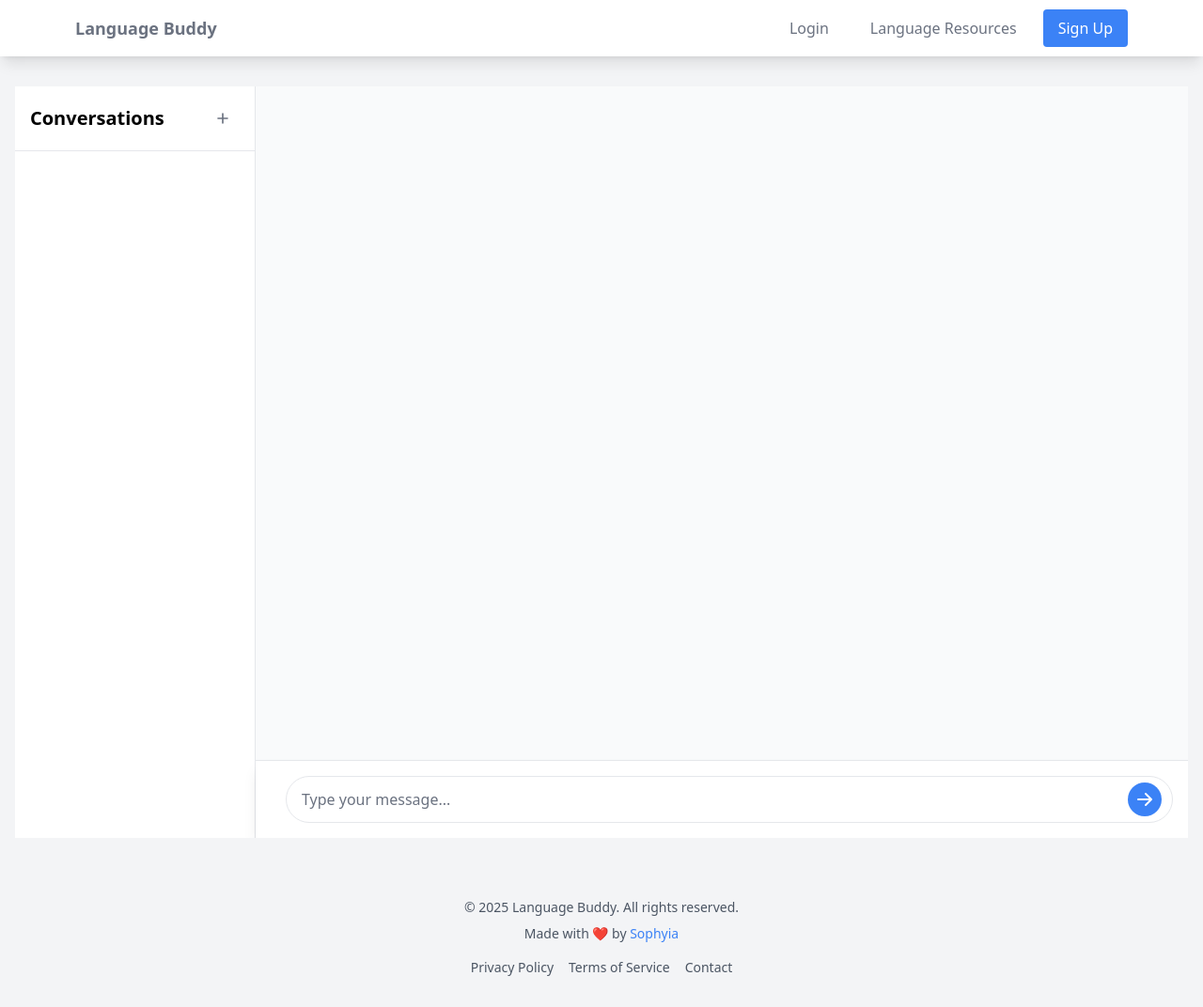
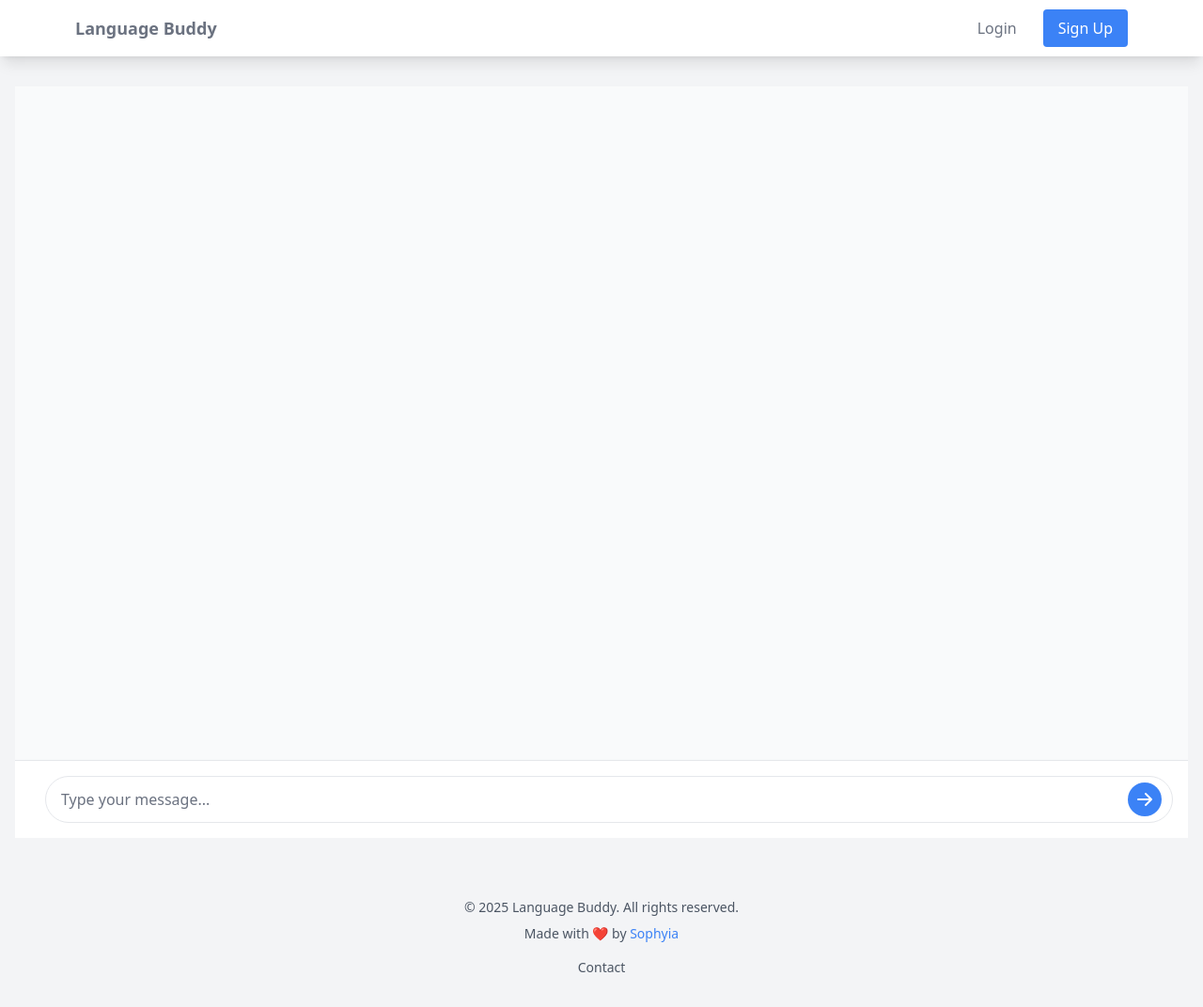
Before and after one commit to Sophyia7/language-buddy, a Django app: template templates/chats/conversation.html in a window 1280 px wide. Shown: the whole page at 94% size. Run offline with Django 5.2, Linux system fonts and the light colour scheme; the template is opened without the code that fills it, so the values that code supplies are empty; some libraries are stand-ins or nearby versions.

Commit message:
Updated templates

```diff
--- a/templates/base.html
+++ b/templates/base.html
@@ -26,12 +26,10 @@
                 <div class="flex items-center space-x-3">
                     {% if request.session.user_id %}
                         <a href="{% url 'home' %}" class="py-2 px-4 text-gray-500 hover:text-gray-700">Home</a>
-                        <a href="https://youtu.be/qYsHLUAlH_8?si=QScRd8u3DazPPGCs" class="py-2 px-4 text-gray-500 hover:text-gray-700">Language Resources</a>
                         <a href="{% url 'chats:chat' %}" class="py-2 px-4 bg-blue-500 text-white rounded hover:bg-blue-600">Start Chat</a>
                         <a href="{% url 'logout' %}" class="py-2 px-4 text-gray-500 hover:text-gray-700">Logout</a>
                     {% else %}
                         <a href="{% url 'login' %}" class="py-2 px-4 text-gray-500 hover:text-gray-700">Login</a>
-                        <a href="{% url 'login' %}" class="py-2 px-4 text-gray-500 hover:text-gray-700">Language Resources</a>
                         <a href="{% url 'signup' %}" class="py-2 px-4 bg-blue-500 text-white rounded hover:bg-blue-600">Sign Up</a>
                     {% endif %}
                 </div>
@@ -51,8 +49,6 @@
                     <p>© 2025 Language Buddy. All rights reserved.</p>
                     <p class="mt-2">Made with ❤️ by <a href="https://github.com/Sophyia7/language-buddy" class="text-blue-500 hover:text-blue-600">Sophyia</a></p>
                     <div class="mt-4 flex space-x-4">
-                        <a href="#" class="hover:text-gray-900">Privacy Policy</a>
-                        <a href="#" class="hover:text-gray-900">Terms of Service</a>
                         <a href="https://x.com/sophiairoegbu_" class="hover:text-gray-900">Contact</a>
                     </div>
                 </div>
--- a/templates/chats/conversation.html
+++ b/templates/chats/conversation.html
@@ -1,31 +1,14 @@
 {% extends 'base.html' %}
+
+{% load static %}
 
 {% block content %}
 <head>
+    <link rel="stylesheet" href="{% static 'css/styles.css' %}">
     <script src="https://cdn.jsdelivr.net/npm/marked/marked.min.js"></script>
 </head>
 
 <div class="flex h-screen overflow-hidden">
-    <!-- Sidebar -->
-    <div class="w-64 bg-white border-r flex flex-col">
-        <!-- Sidebar Header -->
-        <div class="p-4 border-b">
-            <div class="flex justify-between items-center">
-                <h2 class="text-xl font-bold">Conversations</h2>
-                <button class="p-2 hover:bg-gray-100 rounded-full">
-                    <svg xmlns="http://www.w3.org/2000/svg" class="h-5 w-5 text-gray-500" fill="none" viewBox="0 0 24 24" stroke="currentColor">
-                        <path stroke-linecap="round" stroke-linejoin="round" stroke-width="2" d="M12 6v6m0 0v6m0-6h6m-6 0H6" />
-                    </svg>
-                </button>
-            </div>
-        </div>
-
-        <!-- Conversation List -->
-        <div class="flex-1 overflow-y-auto" id="conversation-list">
-            <!-- Conversations will be populated dynamically -->
-        </div>
-    </div>
-
     <!-- Chat Area -->
     <div class="flex-1 flex flex-col bg-gray-50">
         <!-- Messages Container -->
@@ -58,17 +41,6 @@
 const chatForm = document.querySelector('#chat-form');
 const messagesContainer = document.querySelector('#messages-container');
 const messageInput = document.querySelector('#message-input');
-
-// const response = await fetch('/chat/new/', {
-//     method: 'POST',
-//     headers: {
-//         'X-CSRFToken': document.querySelector('[name=csrfmiddlewaretoken]').value,
-//         'Content-Type': 'application/x-www-form-urlencoded',
-//     },
-//     body: new URLSearchParams({
-//         'message': message
-//     })
-// });
 
 chatForm.addEventListener('submit', async (e) => {
     e.preventDefault();
--- a/templates/core/home.html
+++ b/templates/core/home.html
@@ -37,7 +37,7 @@
     </div>
 
     <!-- Testimonials Section -->
-    <div class="py-12">
+    <!-- <div class="py-12">
         <h2 class="text-3xl font-bold text-center mb-8">What Our Users Say</h2>
         <div class="grid md:grid-cols-3 gap-8">
             <div class="bg-white p-6 rounded-lg shadow-md">
@@ -62,6 +62,6 @@
                 </div>
             </div>
         </div>
-    </div>
+    </div> -->
 </div>
 {% endblock %}
```
